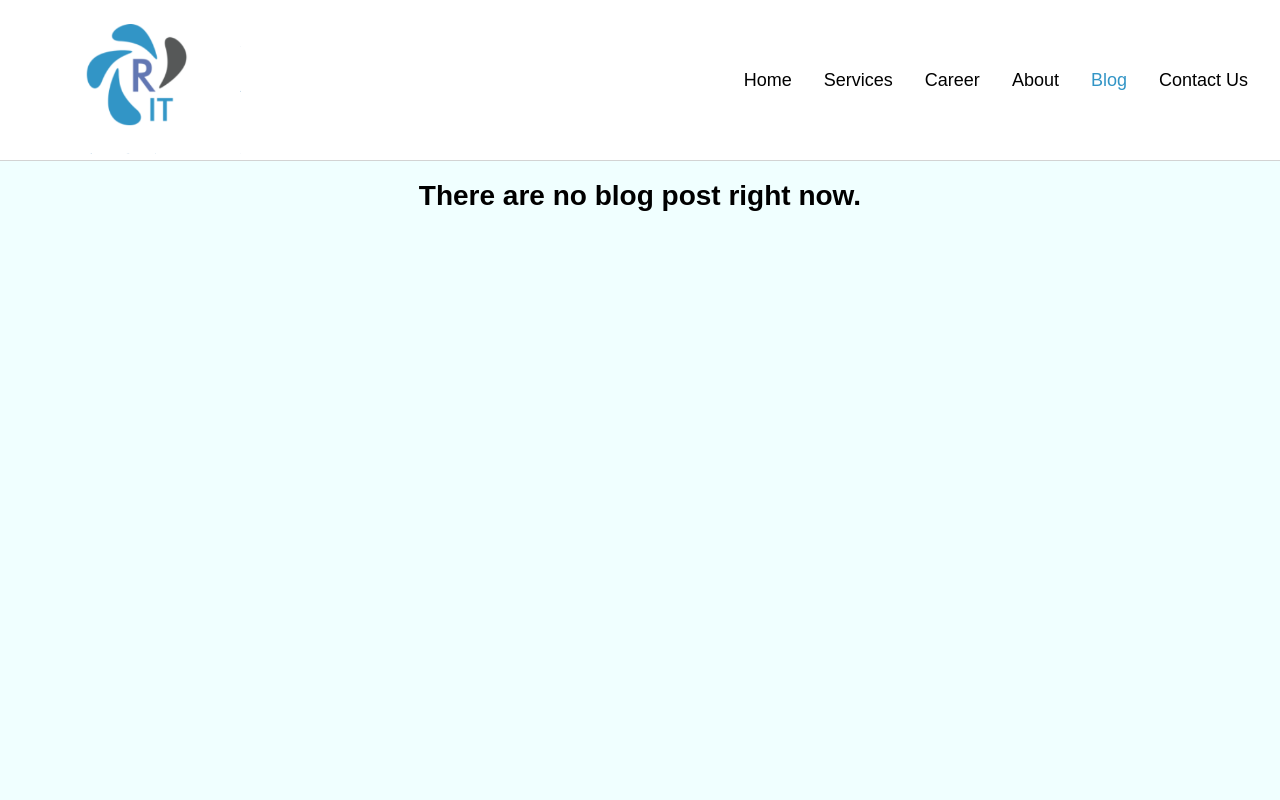
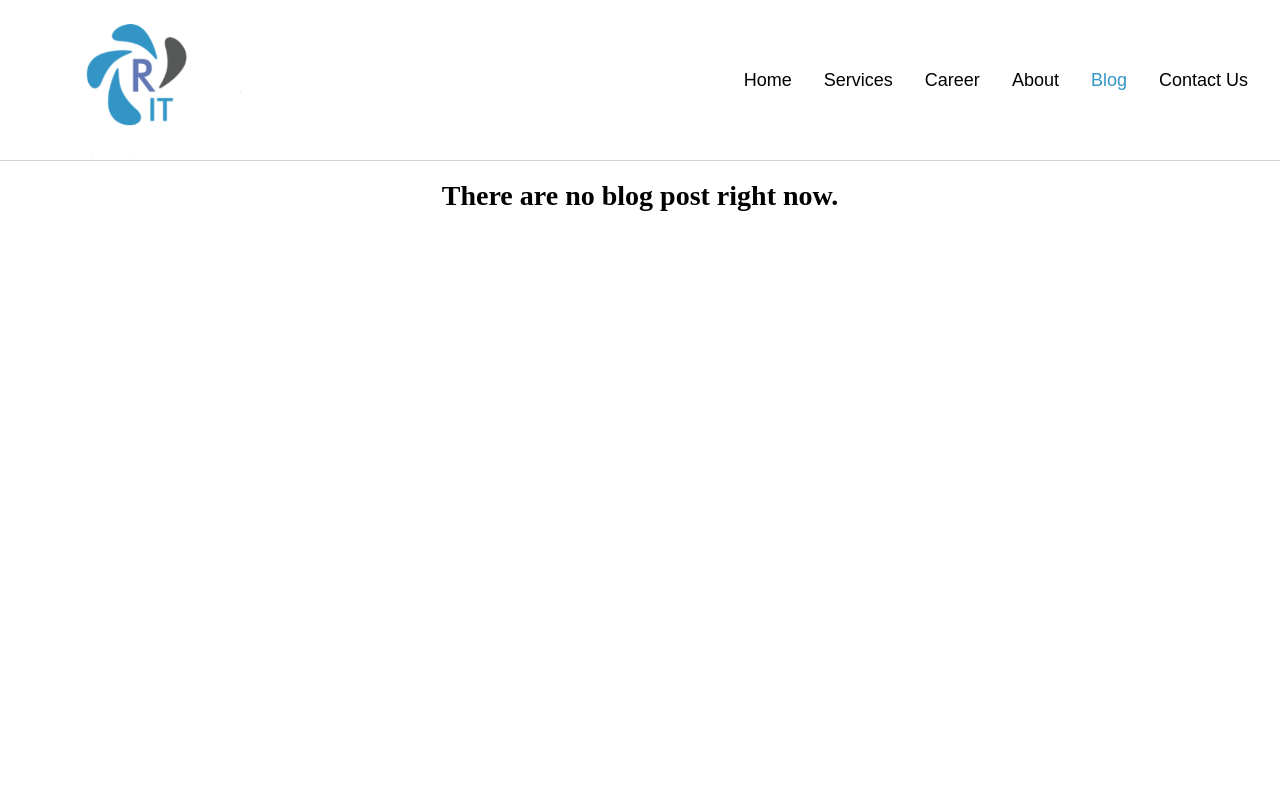
Before and after one commit to harun77/rit, an Angular app: page /blog in a window 1280 px wide. Shown: the top 800 px of the page. Built offline with nearby package versions, Linux system fonts and the light colour scheme; what ngx-slick-carousel would draw is missing.

Commit message:
CSS improvement

```diff
--- a/src/app/component/blog/blog.component.scss
+++ b/src/app/component/blog/blog.component.scss
@@ -1,5 +1,4 @@
 .container {
-    background-color: azure;
     height: 100vh;
     margin: 0;
     display: flex;
@@ -9,5 +8,5 @@
 .empty-list {
     font-size: 14px;
     text-align: center;
-    font-family: sans-serif;
+    font-family: cursive;
 }
--- a/src/app/component/career/career.component.scss
+++ b/src/app/component/career/career.component.scss
@@ -1,5 +1,4 @@
 .container {
-    background-color: azure;
     height: 100vh;
     margin: 0;
     display: flex;
@@ -9,5 +8,5 @@
 .empty-list {
     font-size: 14px;
     text-align: center;
-    font-family: sans-serif;
+    font-family: cursive;
 }
```
